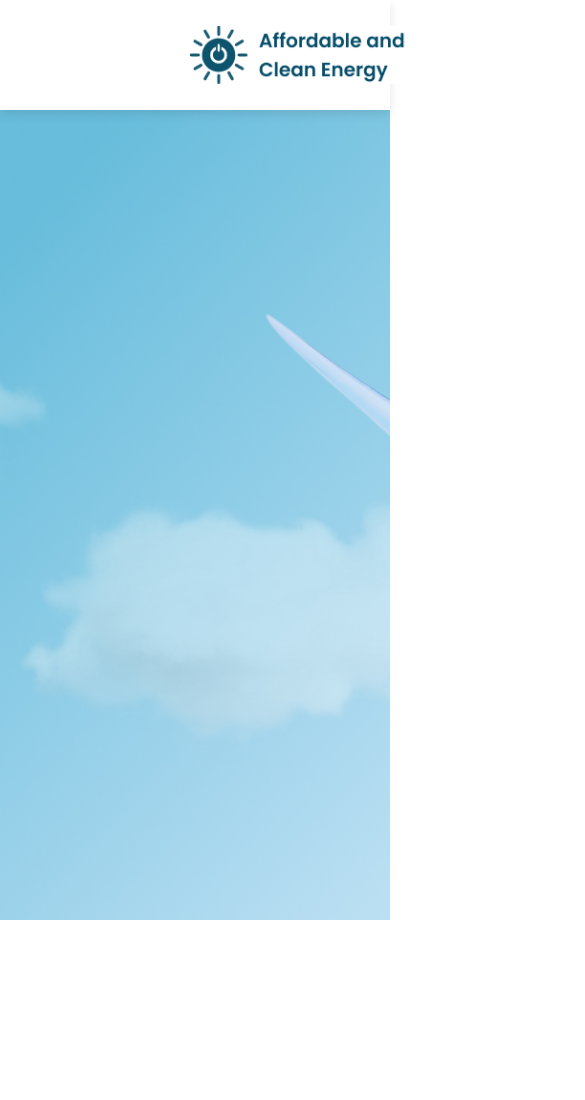
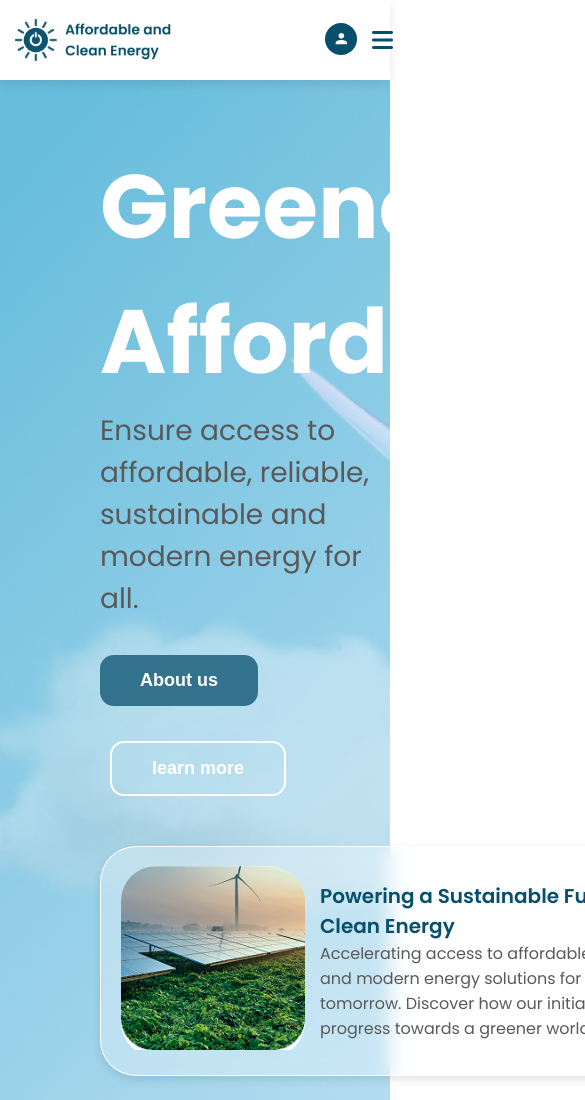
Before and after one commit to OshadhaVimuB/Affordable-and-Clean-Energy, a plain HTML site: page pages/home.html in a window 390 px wide. Shown: the top 1100 px of the page, 585 px wide, since content can reach past the window. Before the commit the page ends 920 px from the top, so only its background shows below. Drawn offline with Linux system fonts and the light colour scheme.

Commit message:
Created hero section

```diff
--- a/pages/home.html
+++ b/pages/home.html
@@ -12,11 +12,19 @@
       href="https://fonts.googleapis.com/css2?family=Poppins:ital,wght@0,100;0,200;0,300;0,400;0,500;0,600;0,700;0,800;0,900;1,100;1,200;1,300;1,400;1,500;1,600;1,700;1,800;1,900&display=swap"
       rel="stylesheet"
     />
+    <link
+      rel="stylesheet"
+      href="https://cdnjs.cloudflare.com/ajax/libs/font-awesome/6.4.0/css/all.min.css"
+    />
   </head>
   <body>
+    <header>
       <nav>
         <img id="navlogo" src="../assets/Globle/Logo.jpg" alt="Logo" />
-      <ul>
+        <div class="hamburger">
+          <i class="fas fa-bars"></i>
+        </div>
+        <ul class="nav-menu">
           <li><a class="active" href="#">Home</a></li>
           <li><a href="#">Volunteer</a></li>
           <li><a href="#">Feedback</a></li>
@@ -25,10 +33,42 @@
         </ul>
         <div class="profile">
           <a href="#profile">
-          <img src="../assets/Globle/User profile.svg" alt="User Profile" />
+            <img
+              id="User-profile"
+              src="../assets/Globle/User profile.svg"
+              alt="User Profile"
+            />
           </a>
         </div>
       </nav>
-    <div class="hero"></div>
+      <div class="hero">
+        <div class="hero-heading">
+          <h1>Greener Future with Affordable Clean Energy</h1>
+          <h3>
+            Ensure access to affordable, reliable, sustainable and modern energy
+            for all.
+          </h3>
+          <button id="about-btn">About us</button>
+          <button id="learn-btn">learn more</button>
+          <div class="card">
+            <div class="image-container">
+              <img
+                src="../assets/Globle/solar pannels.jpg"
+                alt="Clean Energy"
+              />
+            </div>
+            <div class="text-container">
+              <h2>Powering a Sustainable Future With Clean Energy</h2>
+              <p>
+                Accelerating access to affordable, reliable, and modern energy
+                solutions for a better tomorrow. Discover how our initiatives
+                drive progress towards a greener world.
+              </p>
+            </div>
+          </div>
+        </div>
+      </div>
+    </header>
+    <script src="../src/js/home.js"></script>
   </body>
 </html>
--- a/src/js/home.js
+++ b/src/js/home.js
@@ -0,0 +1,9 @@
+document.addEventListener("DOMContentLoaded", function () {
+  const hamburger = document.querySelector(".hamburger");
+  const navMenu = document.querySelector(".nav-menu");
+
+  hamburger.addEventListener("click", function () {
+    navMenu.classList.toggle("active");
+    hamburger.classList.toggle("active");
+  });
+});
--- a/src/styles/globle.css
+++ b/src/styles/globle.css
@@ -9,7 +9,7 @@ nav {
   display: flex;
   align-items: center;
   justify-content: space-between;
-  padding: 0 190px;
+  padding: 0 5%;
   box-shadow: 0px 4px 10px rgba(0, 0, 0, 0.1);
 }
 
@@ -20,13 +20,15 @@ body {
 
 #navlogo {
   width: 220px;
+  max-width: 100%;
+  height: auto;
 }
 
 nav ul {
   padding: 0;
   list-style: none;
   display: flex;
-  margin-left: 520px;
+  align-items: center;
 }
 
 nav ul li {
@@ -54,6 +56,118 @@ nav ul li a.active {
   color: white;
 }
 
+.hamburger {
+  display: none;
+  cursor: pointer;
+  font-size: 24px;
+  color: #074f6b;
+}
+
+.profile img {
+  width: auto;
+  height: auto;
+}
+
+/* Responsive styling */
+@media screen and (max-width: 1200px) {
+  nav {
+    padding: 0 3%;
+  }
+}
+
+@media screen and (max-width: 992px) {
+  .hamburger {
+    display: block;
+    order: 3;
+  }
+
+  .profile {
+    order: 2;
+    margin-right: 15px;
+  }
+
+  nav {
+    padding: 0 4%;
+    justify-content: space-between;
+  }
+
+  nav ul {
+    position: fixed;
+    top: 110px;
+    left: -100%;
+    width: 100%;
+    height: calc(100vh - 110px);
+    background-color: white;
+    flex-direction: column;
+    align-items: center;
+    justify-content: flex-start;
+    transition: 0.3s;
+    margin-left: 0;
+    z-index: 999;
+    overflow-y: auto;
+  }
+
+  nav ul.active {
+    left: 0;
+  }
+
+  nav ul li {
+    margin: 5px 0;
+    line-height: normal;
+  }
+
+  nav ul li a {
+    display: block;
+    padding: 15px 30px;
+    width: 100%;
+    text-align: center;
+  }
+
+  .profile {
+    margin-left: 440px;
+  }
+
+  .profile img {
+    width: 32px;
+    height: 32px;
+    margin-top: 5px;
+  }
+}
+
+@media screen and (max-width: 576px) {
+  nav {
+    height: 80px;
+    padding: 0 15px;
+  }
+
+  body {
+    padding-top: 80px;
+  }
+
+  #navlogo {
+    width: 160px;
+  }
+
+  nav ul {
+    top: 80px;
+    height: calc(100vh - 80px);
+  }
+
+  nav ul li a {
+    font-size: 16px;
+  }
+
+  .profile {
+    margin-left: 150px;
+  }
+
+  .profile img {
+    width: 32px;
+    height: 32px;
+    margin-top: 5px;
+  }
+}
+
 .hero {
   background-image: url(/assets/Globle/Background.jpg);
   width: 100%;
@@ -61,3 +175,15 @@ nav ul li a.active {
   background-size: cover;
   background-position: center;
 }
+
+@media screen and (max-width: 768px) {
+  .hero {
+    height: 900px;
+  }
+}
+
+@media screen and (max-width: 992px) {
+  .hero {
+    height: 1100px;
+  }
+}
--- a/src/styles/home.css
+++ b/src/styles/home.css
@@ -9,3 +9,93 @@
 body {
   font-family: "Poppins", sans-serif;
 }
+
+.hero-heading {
+  margin-left: 100px;
+  padding-top: 60px;
+}
+
+.hero-heading h1 {
+  font-size: 90px;
+  width: 1200px;
+  color: white;
+  font-weight: 700;
+}
+
+.hero-heading h3 {
+  font-weight: 400;
+  font-size: 28px;
+  color: #595959;
+}
+
+.hero-heading button {
+  padding: 15px 40px 15px 40px;
+  font-size: 18px;
+  font-weight: 700;
+  border-radius: 14px;
+  margin-top: 35px;
+  cursor: pointer;
+}
+
+#about-btn {
+  background: rgba(7, 79, 107, 0.74);
+  border: none;
+  color: white;
+}
+
+#learn-btn {
+  background-color: rgba(255, 255, 255, 0);
+  color: white;
+  border-color: white;
+  border-style: solid;
+  margin-left: 10px;
+}
+
+.card {
+  width: 609px;
+  height: 230px;
+  flex-shrink: 0;
+  border-radius: 36px;
+  border: 1px solid rgba(255, 255, 255, 0.94);
+  background: rgba(255, 255, 255, 0.315);
+  display: flex;
+  align-items: center;
+  padding: 20px;
+  gap: 15px;
+  box-shadow: 0 4px 10px rgba(0, 0, 0, 0.1);
+  backdrop-filter: blur(10px);
+  margin-top: 50px;
+}
+
+.image-container {
+  flex: 1;
+  max-width: 40%;
+  border-radius: 35px;
+  overflow: hidden;
+}
+
+.image-container img {
+  width: 100%;
+  height: 100%;
+  object-fit: cover;
+}
+
+.text-container {
+  flex: 2;
+}
+
+.text-container h2 {
+  font-size: 20px;
+  font-style: normal;
+  font-weight: 600;
+  line-height: normal;
+  color: #074f6b;
+}
+
+.text-container p {
+  font-size: 16px;
+  font-style: normal;
+  font-weight: 400;
+  line-height: normal;
+  color: #595959;
+}
```
Also changed, not shown: pages/test.html (added, +129 -0 lines), assets/Globle/solar pannels.jpg (added). Lines whose indentation alone changed are shown as unchanged.
